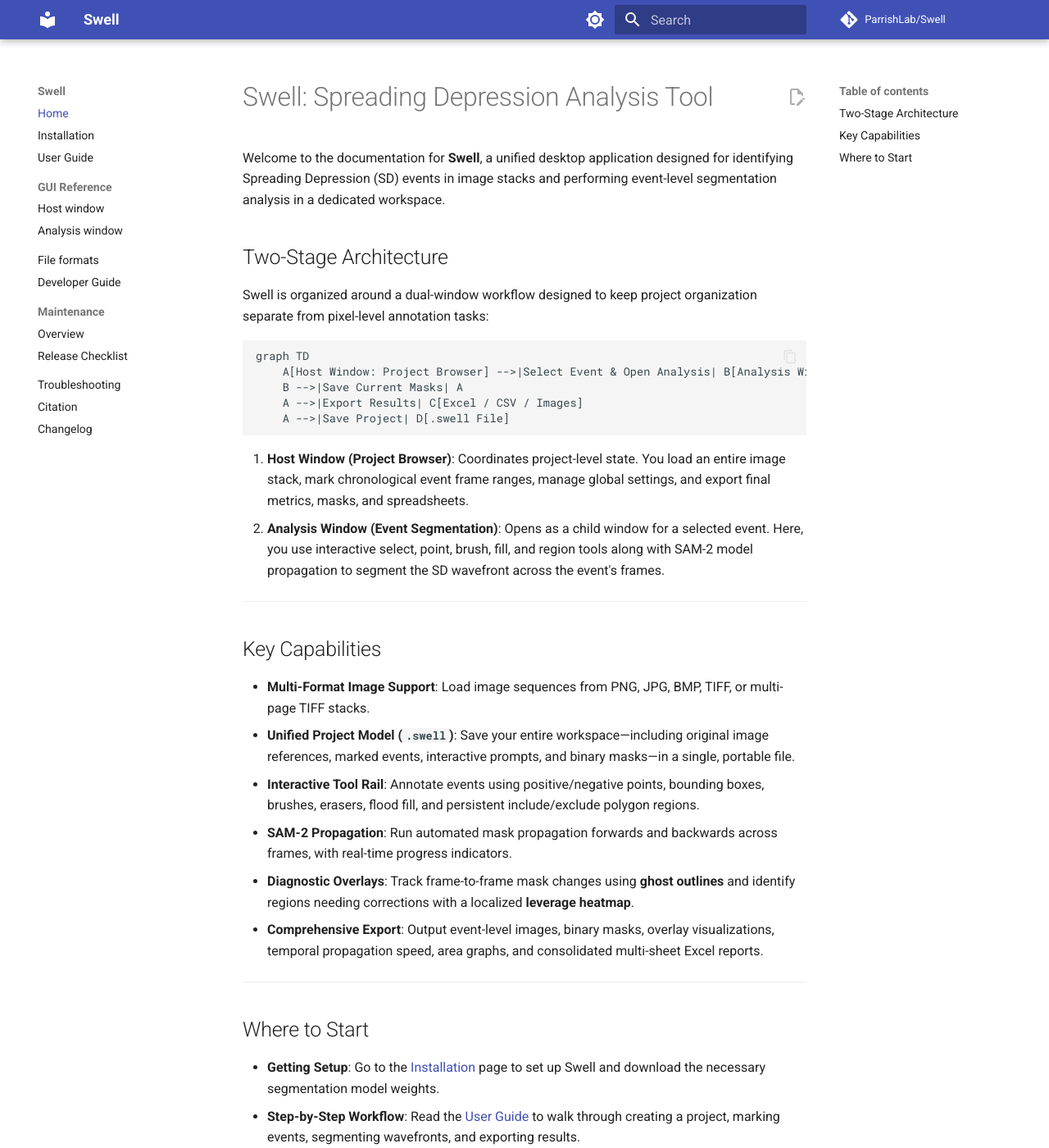
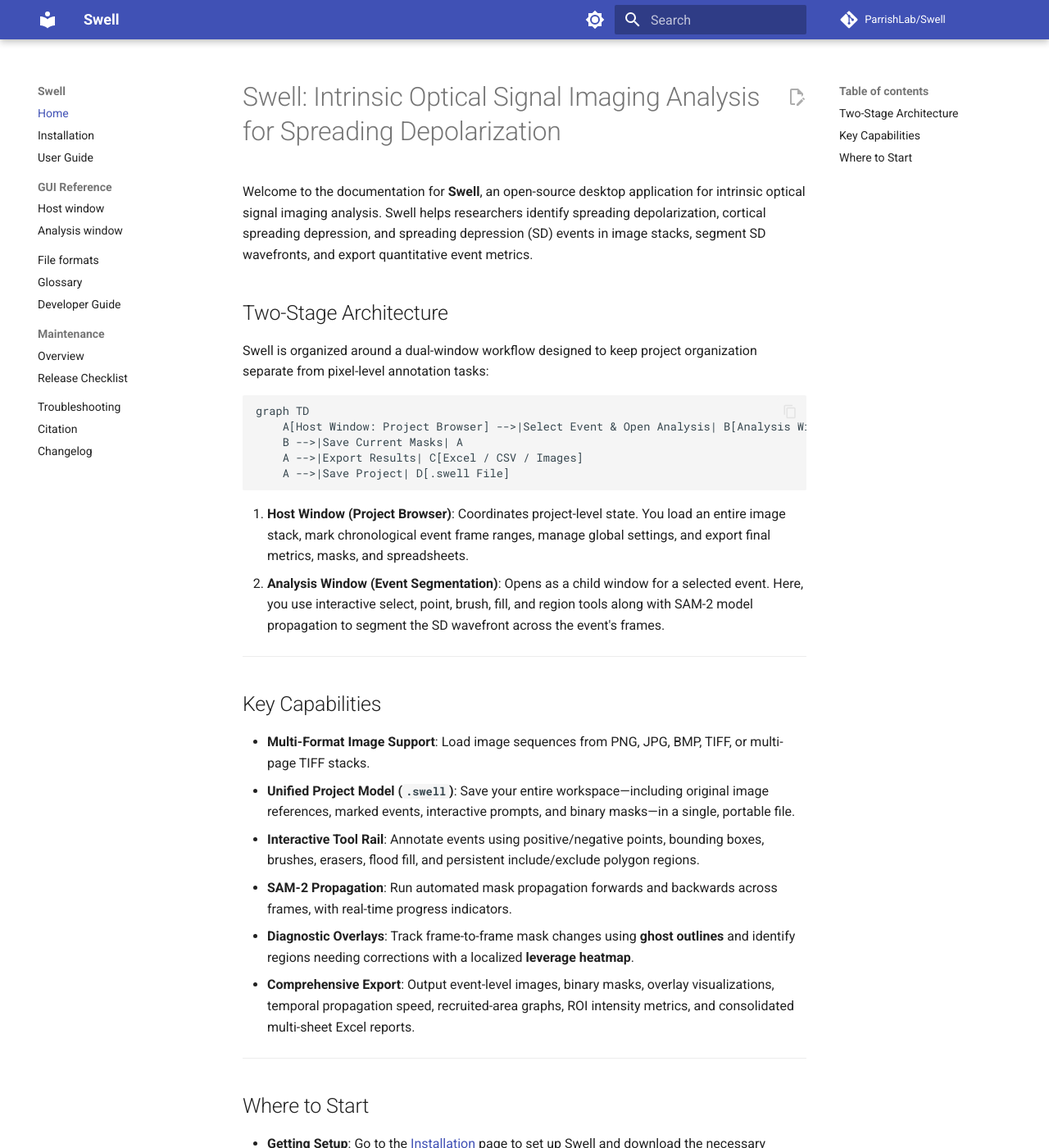
Before and after one commit to ParrishLab/Swell, an MkDocs documentation site: the page built from docs/index.md, in a window 1280 px wide and 1400 px high. Shown: the whole window at 82% size. Built offline with MkDocs 1.6.1 and Material for MkDocs 9.7.7, drawn with Linux system fonts in a browser that asks for light colours; comment, search, counter and statistics services are not loaded.

Commit message:
Improve SEO metadata and docs

```diff
--- a/docs/index.md
+++ b/docs/index.md
@@ -1,6 +1,10 @@
-# Swell: Spreading Depression Analysis Tool
+# Swell: Intrinsic Optical Signal Imaging Analysis for Spreading Depolarization
 
-Welcome to the documentation for **Swell**, a unified desktop application designed for identifying Spreading Depression (SD) events in image stacks and performing event-level segmentation analysis in a dedicated workspace.
+Welcome to the documentation for **Swell**, an open-source desktop application
+for intrinsic optical signal imaging analysis. Swell helps researchers identify
+spreading depolarization, cortical spreading depression, and spreading
+depression (SD) events in image stacks, segment SD wavefronts, and export
+quantitative event metrics.
 
 ## Two-Stage Architecture
 
@@ -26,7 +30,7 @@ graph TD
 * **Interactive Tool Rail**: Annotate events using positive/negative points, bounding boxes, brushes, erasers, flood fill, and persistent include/exclude polygon regions.
 * **SAM-2 Propagation**: Run automated mask propagation forwards and backwards across frames, with real-time progress indicators.
 * **Diagnostic Overlays**: Track frame-to-frame mask changes using **ghost outlines** and identify regions needing corrections with a localized **leverage heatmap**.
-* **Comprehensive Export**: Output event-level images, binary masks, overlay visualizations, temporal propagation speed, area graphs, and consolidated multi-sheet Excel reports.
+* **Comprehensive Export**: Output event-level images, binary masks, overlay visualizations, temporal propagation speed, recruited-area graphs, ROI intensity metrics, and consolidated multi-sheet Excel reports.
 
 ---
 
--- a/mkdocs.yml
+++ b/mkdocs.yml
@@ -1,5 +1,5 @@
 site_name: Swell
-site_description: Desktop tool for identifying events in image stacks and running event-level segmentation analysis.
+site_description: Intrinsic optical signal imaging analysis for spreading depolarization and cortical spreading depression event segmentation.
 site_url: https://swell.readthedocs.io/
 repo_url: https://github.com/ParrishLab/Swell
 repo_name: ParrishLab/Swell
@@ -62,6 +62,7 @@ nav:
       - Host window: gui/host-window.md
       - Analysis window: gui/analysis-window.md
   - File formats: file-formats.md
+  - Glossary: glossary.md
   - Developer Guide: developer-guide.md
   - Maintenance:
       - Overview: maintenance.md
```
Also changed, not shown: README.md (+13 -3 lines), codemeta.json (added, +30 -0 lines), docs/citation.md (+1 -1 lines), docs/glossary.md (added, +58 -0 lines), pyproject.toml (+31 -1 lines), 1 other file.
